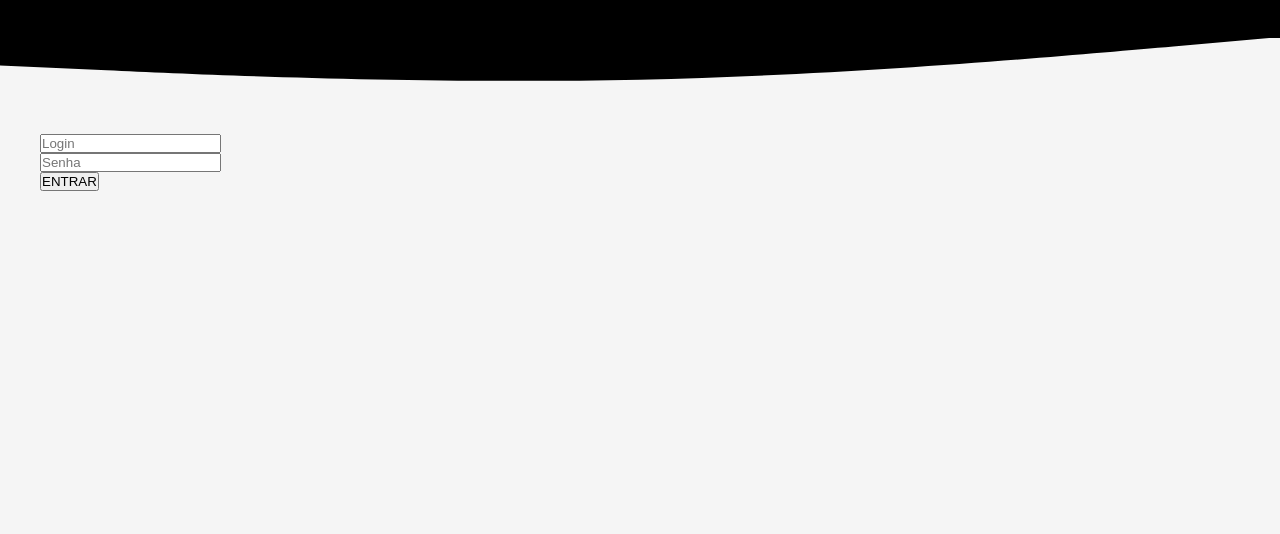
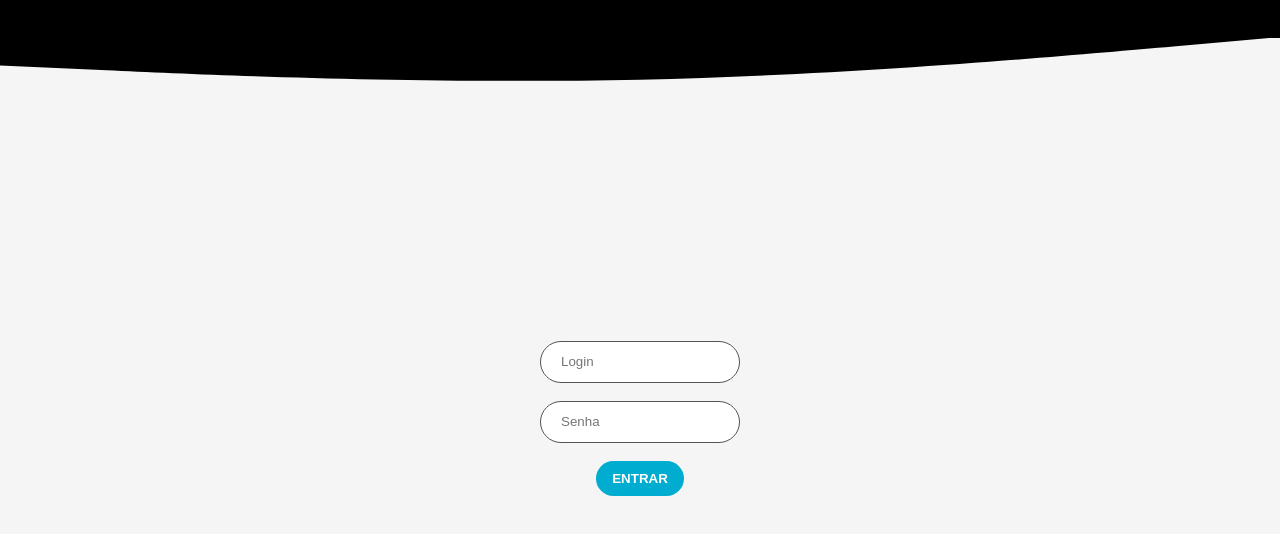
Before and after one commit to gabrmaciel/skylar, a plain HTML site: page index.html in a window 1280 px wide. Drawn offline with nearby package versions, Linux system fonts and the light colour scheme.

Commit message:
Add files via upload

```diff
--- a/css/style.css
+++ b/css/style.css
@@ -305,6 +305,45 @@ body{
 
 }
 
+#Login{
+    float: left;
+    width: 100%;
+    height: 100%;
+    display: flex;
+    align-items: center;
+    justify-content: center;
+    flex-direction: column;
+}
+
+#Login .Login{
+    width: 400px;
+    height: 300px;
+    background: #999
+}
+
+#Login input{
+
+    width: 200px;
+    height: 40px;
+    border: 1px solid #555;
+    border-radius: 200px;
+    padding: 20px;
+}
+
+#Login button{
+    background: rgb(0, 172, 208);
+    border-radius: 200px;
+    border: none;
+    padding: 10px 16px;
+    color: #FFF;
+    font-weight: 700;
+    cursor: pointer;
+}
+
+.BordaErro{
+    border: 1px solid #cf0101 !important;
+}
+
 /*MEDIA QUERIES - Responsividade*/
 
 @media (max-width: 1240px) {
```
